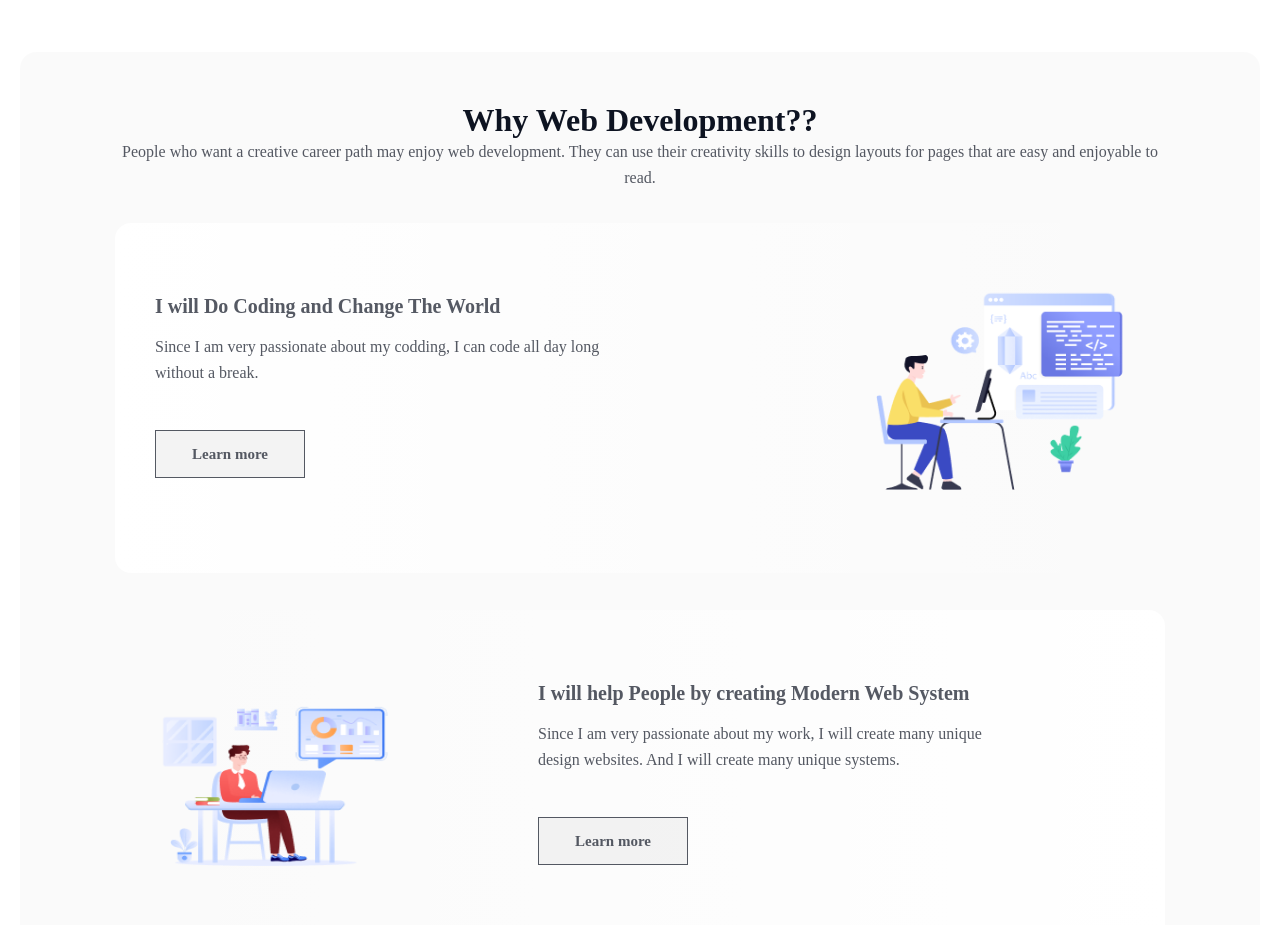
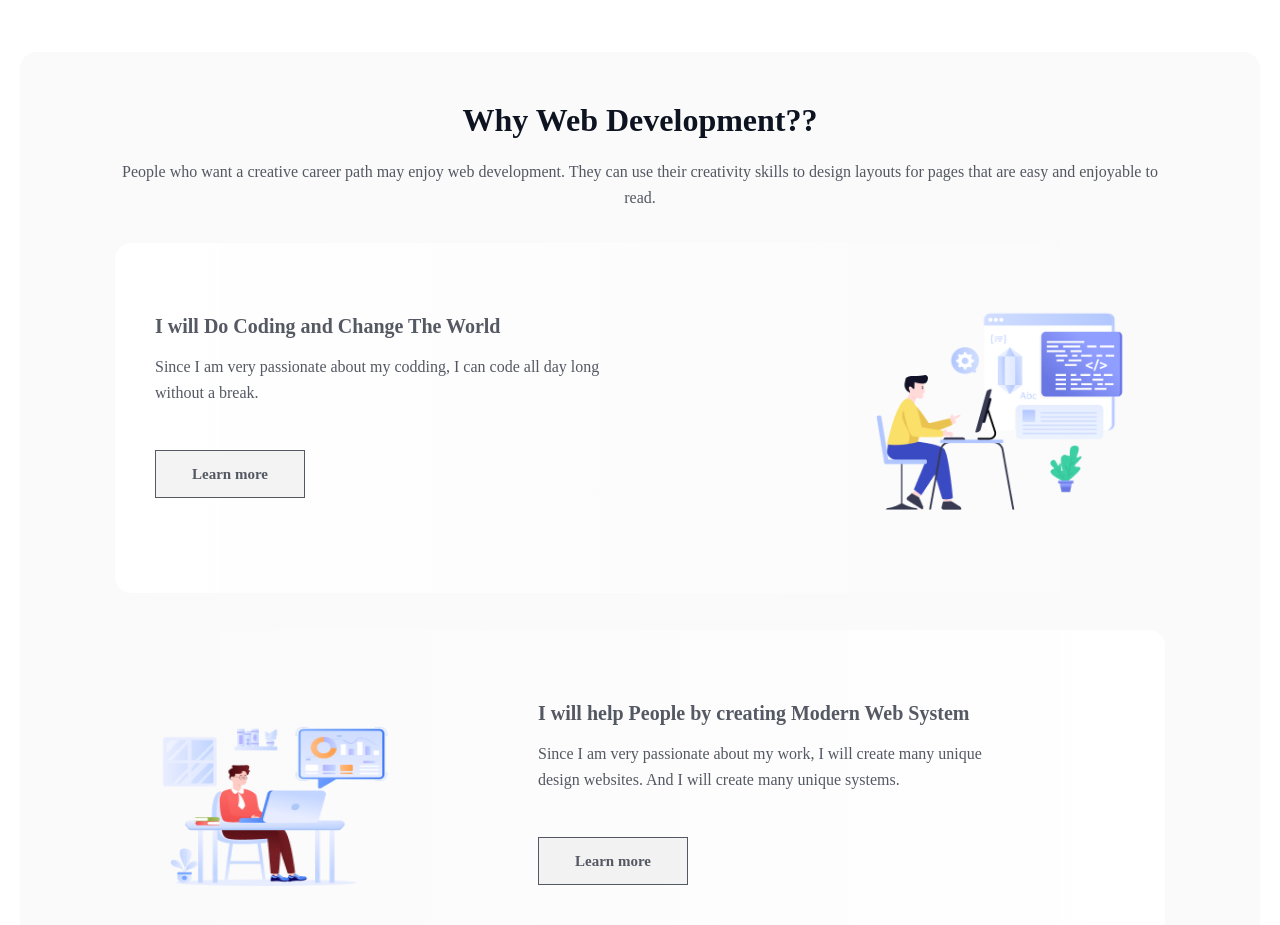
Before and after one commit to fahimfiroz42/assingment-portfolio, a plain HTML site: page index.html in a window 1280 px wide. Shown: the part 780-1705 px from the top of the page. Drawn offline with Linux system fonts and the light colour scheme; a web font is replaced by a local one.

Commit message:
some changes

```diff
--- a/style.css
+++ b/style.css
@@ -129,14 +129,8 @@ padding-top: 26px;
 .web-main-content{
     width: 1050px;
     height: 1235px;
-
-
-   margin: 0 auto;
-
-   padding-top: 50px;
-
-
-
+    margin: 0 auto;
+    padding-top: 50px
 }
 .web-main-content .point1,.point2,.point3{
     display: flex;
@@ -154,6 +148,7 @@ padding-top: 26px;
 }
 .web-heading p{
     text-align: center;
+    padding-top:20px ;
 }
 
 .web-main-content .point1{
```
